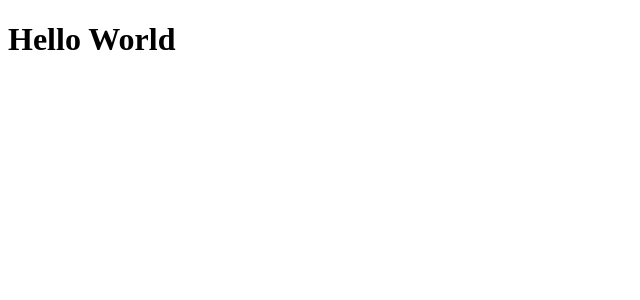
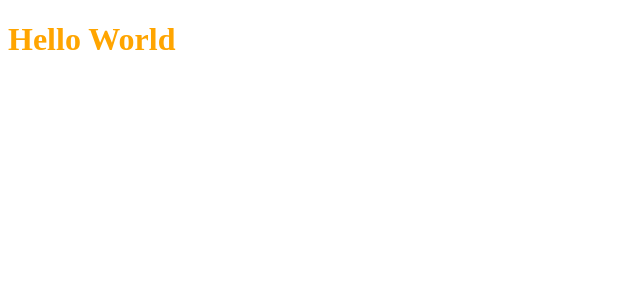
Before and after one commit to andraandaru/react-template, a React app: page / in a window 1280 px wide. Shown: the top 300 px of the page, without its empty margins (0-640 px from the left). Built offline with nearby package versions, Linux system fonts and the light colour scheme.

Commit message:
add css and style loader

```diff
--- a/package.json
+++ b/package.json
@@ -22,7 +22,9 @@
     "@types/react": "^17.0.38",
     "@types/react-dom": "^17.0.11",
     "babel-loader": "^8.2.3",
+    "css-loader": "^6.5.1",
     "html-webpack-plugin": "^5.5.0",
+    "style-loader": "^3.3.1",
     "typescript": "^4.5.4",
     "webpack": "^5.66.0",
     "webpack-cli": "^4.9.1",
--- /dev/null
+++ b/public/styles.css
@@ -0,0 +1,3 @@
+h1 {
+  color: orange;
+}
--- a/src/App.tsx
+++ b/src/App.tsx
@@ -1,3 +1,5 @@
+import "../public/styles.css"
+
 const App = () => {
   return (
     <div>
--- a/webpack/webpack.config.js
+++ b/webpack/webpack.config.js
@@ -17,6 +17,10 @@
           },
         ],
       },
+      {
+        test: /\.css$/,
+        use: ["style-loader", "css-loader"],
+      },
     ],
   },
   output: {
```
Also changed, not shown: 1 other file (tests, documents, lock files or other folders).
